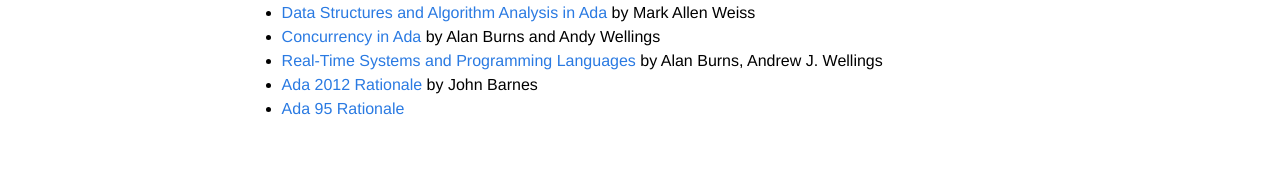
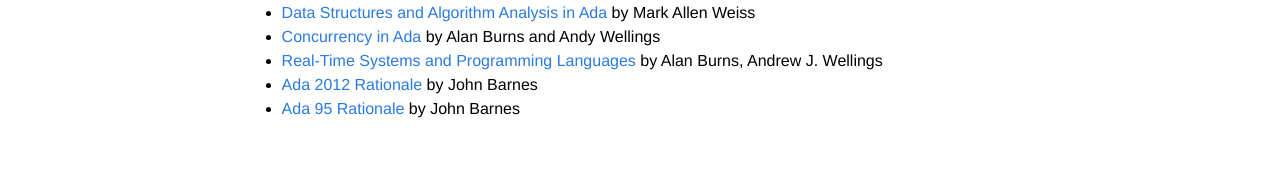
Before and after one commit to quornings/quornings.github.io, a Jekyll site: the page built from books.md, in a window 1280 px wide. Shown: the part 923-1101 px from the top of the page. Built offline with Jekyll 4.4.1, drawn with Linux system fonts in a browser that asks for light colours.

Commit message:
Fix book author

```diff
--- a/books.md
+++ b/books.md
@@ -42,4 +42,4 @@ by Nell B. Dale, John Ash McCormick
 - [Real-Time Systems and Programming Languages](https://books.google.com/books?id=0_LjXnAN6GEC)
 by Alan Burns, Andrew J. Wellings
 - [Ada 2012 Rationale](https://books.google.com/books?id=2de6BQAAQBAJ) by John Barnes
-- [Ada 95 Rationale](https://books.google.com/books?id=CKEcvT_MPAUC)
+- [Ada 95 Rationale](https://books.google.com/books?id=CKEcvT_MPAUC) by John Barnes
```
